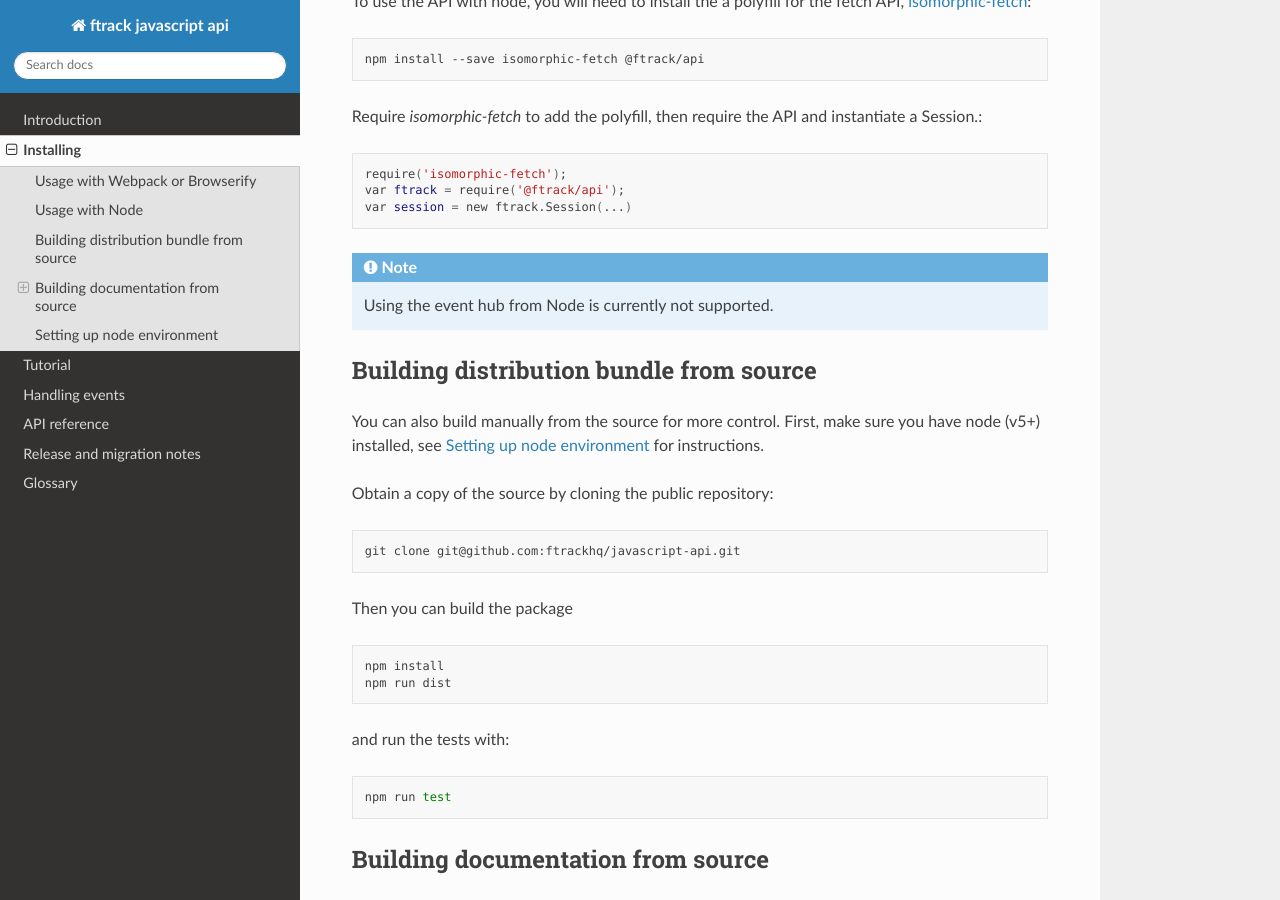
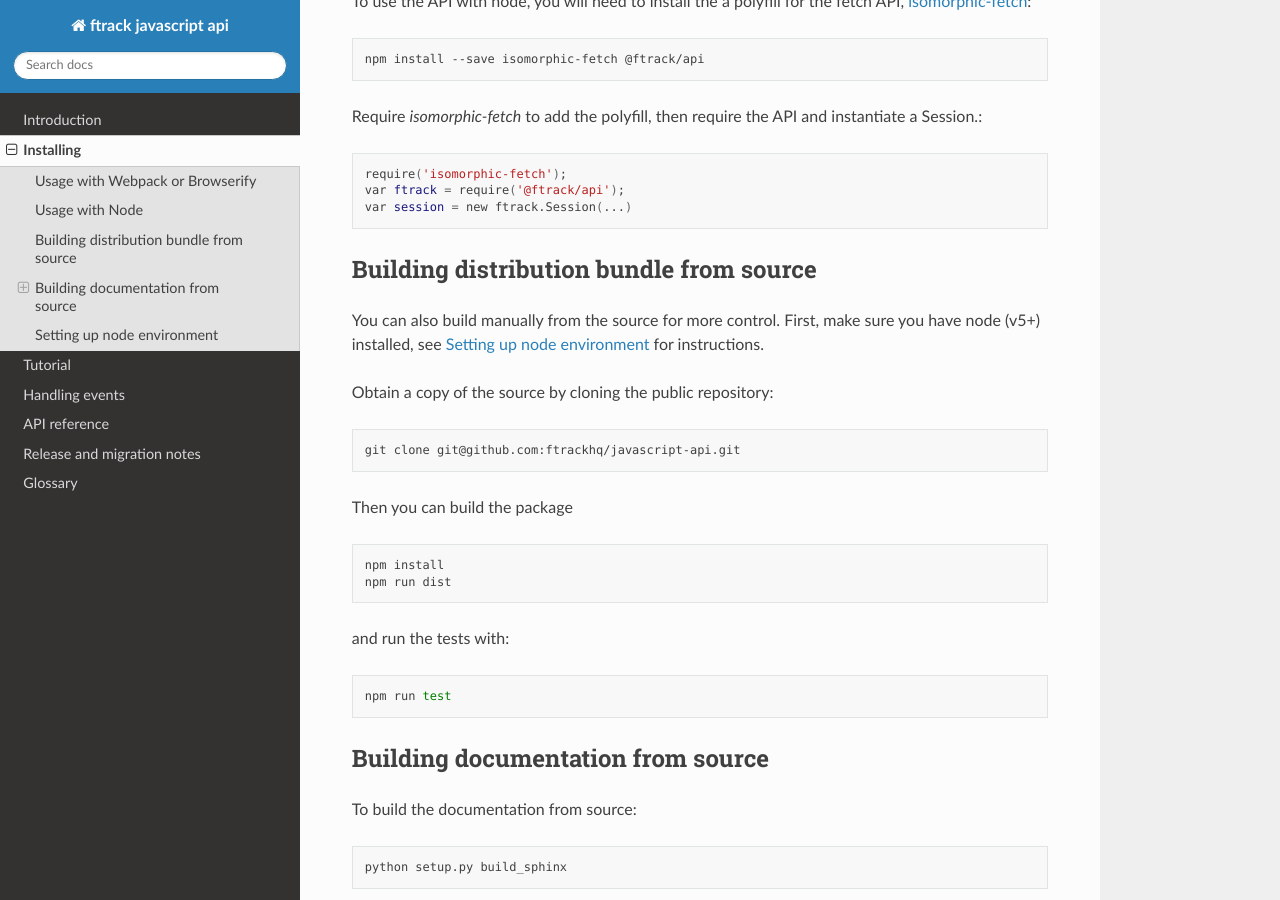
Before and after one commit to ftrackhq/ftrack-javascript, a Sphinx documentation site: the page built from doc/installing.rst, in a window 1280 px wide and 900 px high, scrolled down 708 px. Built offline with Sphinx 7.4.7 and the Read the Docs theme 2.0.0, drawn with Linux system fonts in a browser that asks for light colours; the version number could not be read and is left out.

Commit message:
docs: remove notice of event hub not supported in Node

```diff
--- a/doc/installing.rst
+++ b/doc/installing.rst
@@ -43,10 +43,6 @@
     require('isomorphic-fetch');
     var ftrack = require('@ftrack/api');
     var session = new ftrack.Session(...)
-
-.. note::
-
-    Using the event hub from Node is currently not supported.
 
 
 Building distribution bundle from source
```
